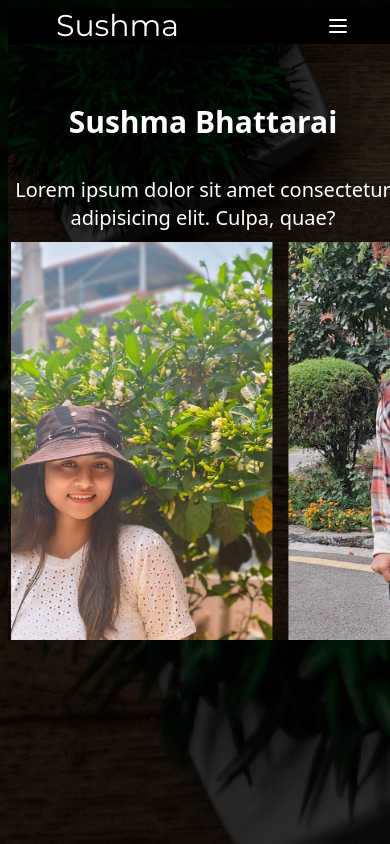
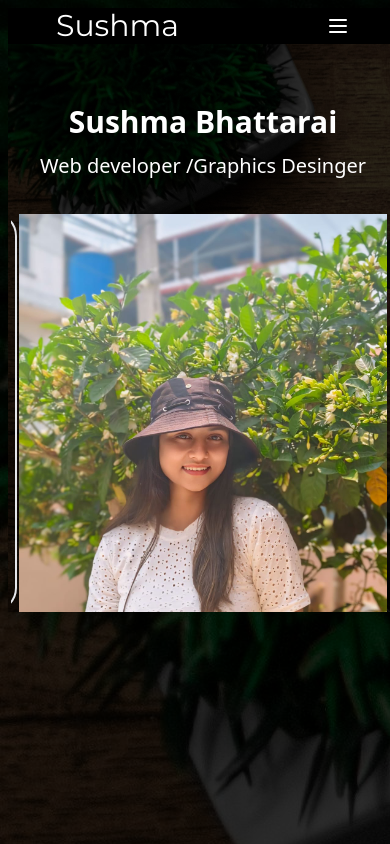
Before and after one commit to bhattaraisushma/Portfolio_, a React (Vite) app in the folder frontend/: page / in a window 390 px wide. Shown: the top 844 px of the page. Built offline with nearby package versions, Linux system fonts and the light colour scheme.

Commit message:
responsive

```diff
--- a/frontend/src/components/Home.jsx
+++ b/frontend/src/components/Home.jsx
@@ -20,9 +20,9 @@
 
 <div className='flex md:flex-row flex-col md:justify-between gap-2 md:items-center md:h-full w-screen h-fit pt-[6rem]  '>
 
-    <div className='flex flex-col gap-9  md:w-[50%] w-full md:pr-[5rem] items-center'>
+    <div className='flex flex-col md:gap-9 gap-3 md:w-[50%] w-full md:pr-[5rem] items-center'>
     <h1  className='md:text-5xl text-3xl font-semibold'>Sushma Bhattarai</h1>
-    <h2 className='md:text-3xl text-xl'>Lorem ipsum dolor sit amet consectetur adipisicing elit. Culpa, quae?</h2>
+    <h2 className='md:text-3xl text-xl mb-6'>Web developer /Graphics Desinger</h2>
       </div>
      <div className=' flex justify-center items-center   md:h-full md:w-[50%] w-full  '>
     <div className=''>
--- a/frontend/src/components/Navbar.jsx
+++ b/frontend/src/components/Navbar.jsx
@@ -31,6 +31,7 @@
 import {  LucideHome,LucideContact } from 'lucide-react'
 import { FacebookIcon,InstagramIcon,LinkedinIcon,Menu } from 'lucide-react'
 import { NavLink } from 'react-router-dom'
+import { Dialog } from '@radix-ui/react-dialog'
 const Navbar = () => {
   const [issmall,setIssmall]=useState(false)
   const [scrolled,setScrolled]=useState(false)
@@ -164,13 +165,17 @@
 
         <NavigationMenuTrigger className='bg-black text-white'>Projects</NavigationMenuTrigger></Link>
 
-</NavigationMenuItem></DropdownMenuItem>
-      <DropdownMenuItem>
+</NavigationMenuItem>
+</DropdownMenuItem>
+
+
 
       <Drawer >
   <DrawerTrigger className='bg-black text-white flex flex-row  ml-4'>
+
   <LucideContact/>
     Contact</DrawerTrigger>
+    <DropdownMenuItem>
   <DrawerContent className="border-2 border-solid border-black ">
     <DrawerHeader className='h-[12rem] flex  flex-col justify-center items-center gap-10'>
       <DrawerTitle className='text-3xl'>Find me on</DrawerTitle>
@@ -187,10 +192,12 @@
       </DrawerClose>
     </DrawerFooter>
   </DrawerContent>
+  </DropdownMenuItem>
 </Drawer>
 
 
-      </DropdownMenuItem>
+
+
       <DropdownMenuLabel>
 
 
```
